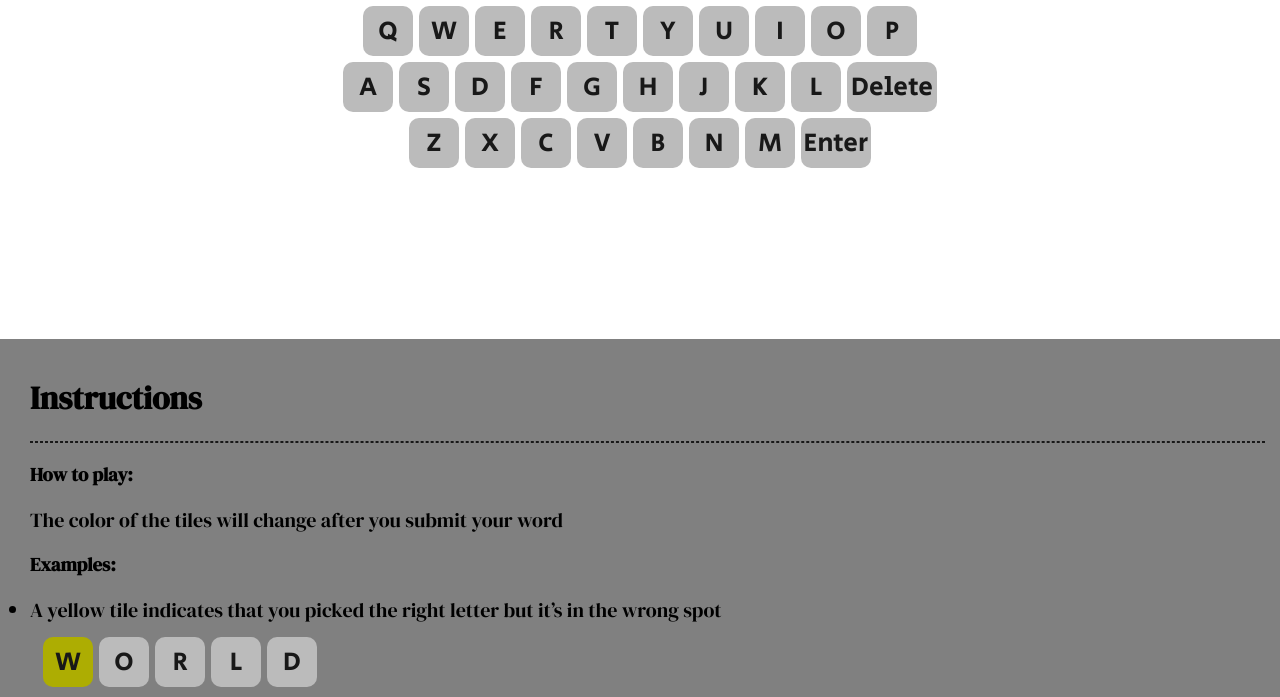
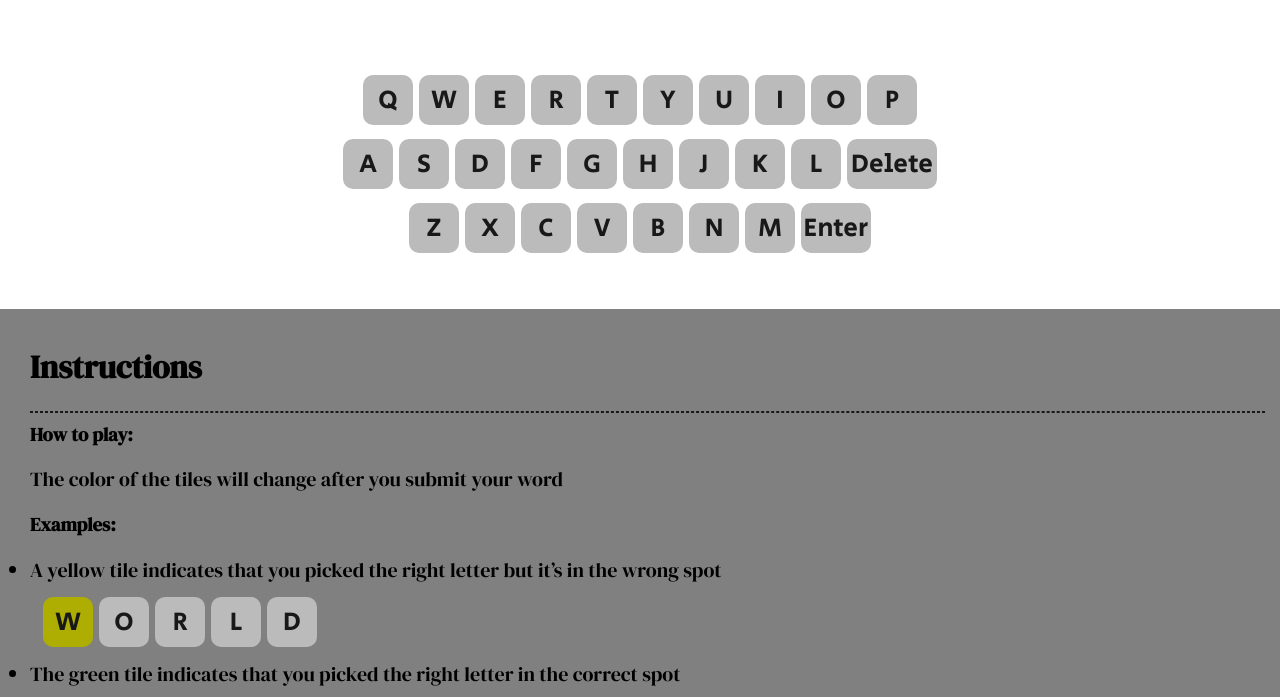
Before and after one commit to jaylenberrien/wordle-project, a plain HTML site: page index.html in a window 1280 px wide. Shown: the part 641-1338 px from the top of the page. Drawn offline with Linux system fonts and the light colour scheme.

Commit message:
fixed spacing issues with styling

```diff
--- a/css/styles.css
+++ b/css/styles.css
@@ -12,8 +12,9 @@ header{
 }
 
 #title-div{
-    margin: 0;
+    /* margin: 0; */
     margin-right: -5px;
+    /* margin-bottom: 100px; */
     height: 150px;
     width: 100%;
     margin-top: -8px;
@@ -59,11 +60,17 @@ header{
 }
 
 #start-popup{
-    margin-top: 45%;
+    position: absolute;
+    top: 950px;
+    left: 0;
+    right: 0;
+    bottom: 0;
+    margin-bottom: -9px;
     align-items: center;
     justify-content: center;
     background-color: grey;
     max-width: 100%;
+    height: 70%;
     padding: 15px;
 }
 
@@ -144,7 +151,7 @@ div#game-container{
     justify-content: space-evenly;
     margin-left: auto;
     margin-right: auto;
-    margin-top: -9%;
+    margin-top: -100px;
     margin-bottom: 60px;
     padding-top: 30px;
 }
@@ -179,7 +186,7 @@ div#keyboard-container{
     justify-content: space-evenly;
     margin-left: auto;
     margin-right: auto;
-    margin-bottom: -440px;
+    margin-bottom: -500px;
 }
 
 .key{
@@ -260,6 +267,11 @@ div.keyboard#zxcv-row{
     color: white;
 }
 
+p{
+    margin-bottom: -10px;
+    padding:0;
+}
+
 #Restart-Game{
     width: 120px;
     height: 55px;
```
